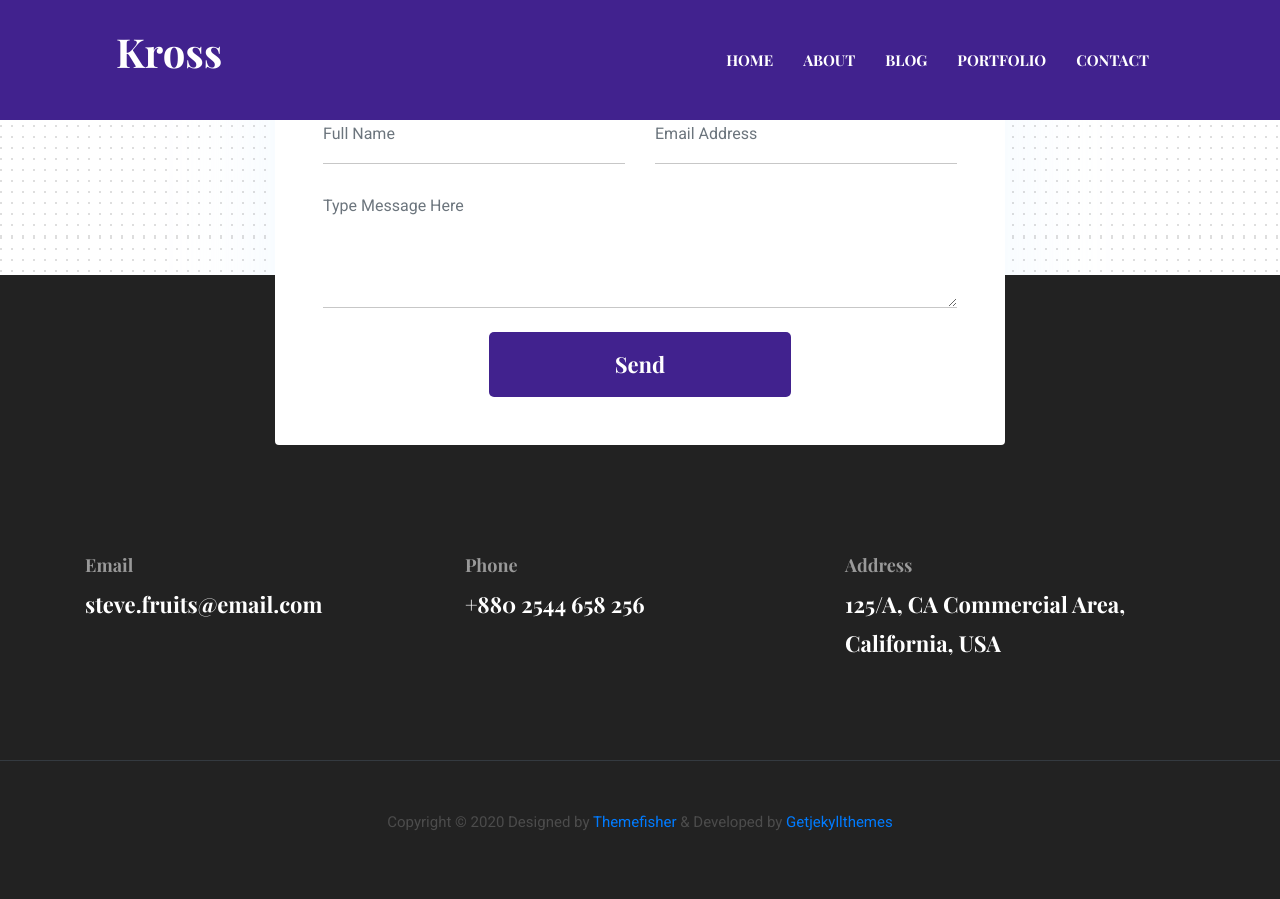
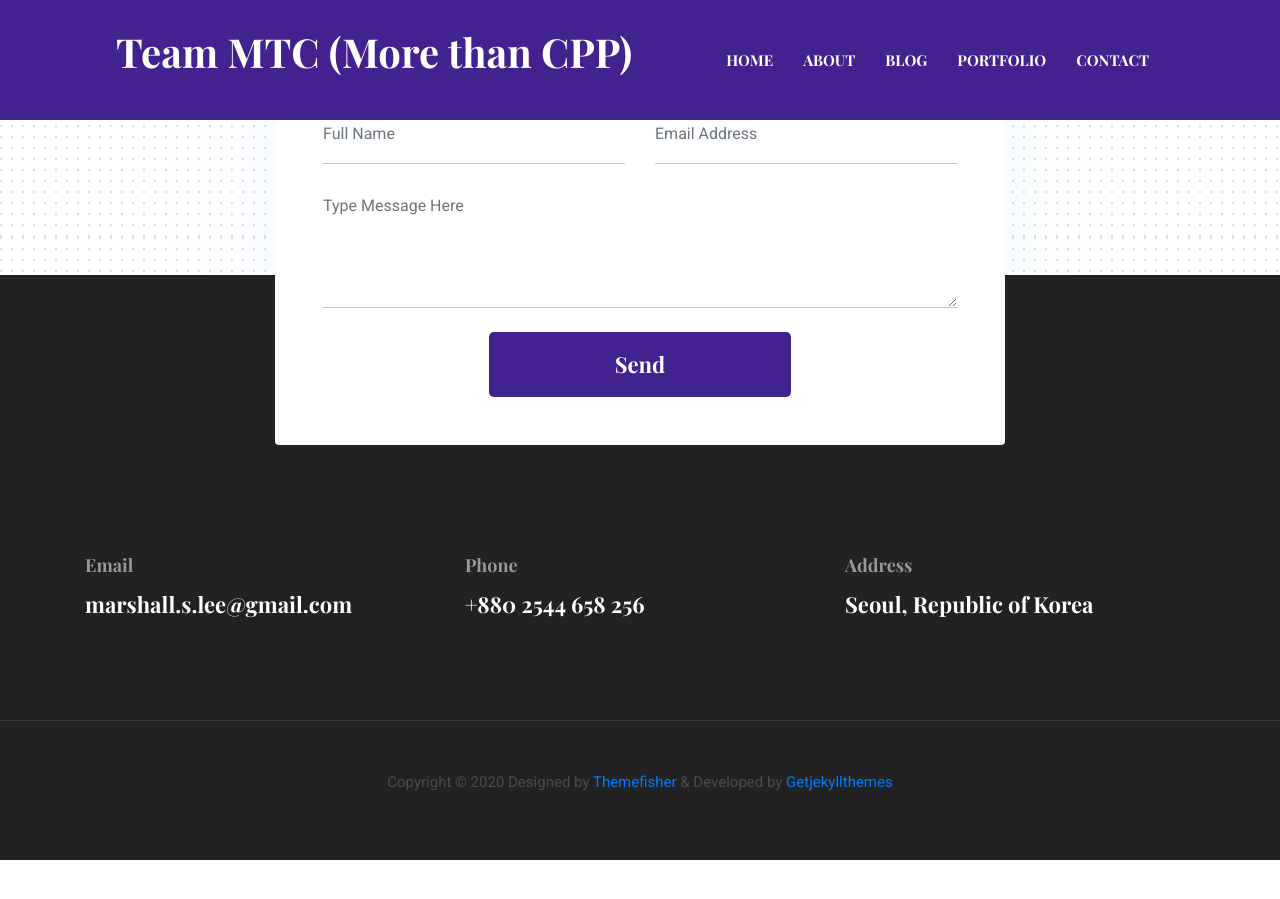
Before and after one commit to teammtc/teammtc.github.io, a Jekyll site: the page built from index.html, in a window 1280 px wide and 900 px high, scrolled down 6590 px. Built offline with Jekyll 4.4.1, drawn with Linux system fonts in a browser that asks for light colours; after the commit the page ends 7450 px from its top, so only the background shows below that.

Commit message:
learning

```diff
--- a/_data/settings.yml
+++ b/_data/settings.yml
@@ -2,13 +2,13 @@
 #-------------------------------
 # General Site Settings
 
-title: Kross
+title: Team MTC (More than CPP)
 logo:
-author: themefisher
-description: this is meta description
-email: steve.fruits@email.com
+author: Marshall Lee
+description: Welcome to Team MTC
+email: marshall.s.lee@gmail.com
 phone: +880 2544 658 256
-address: 125/A, CA Commercial Area, California, USA
+address: Seoul, Republic of Korea
 copyright: Copyright &copy; 2020 Designed by [Themefisher](https://themefisher.com) & Developed by [Getjekyllthemes](https://getjekyllthemes.com)
 
 menu:
@@ -300,4 +300,4 @@ client-slider-items:
 # Contact Section
 
 contact-title: Contact Info
-contact-email: steve.fruits@email.com
+contact-email: marshall.s.lee@gmail.com
```
